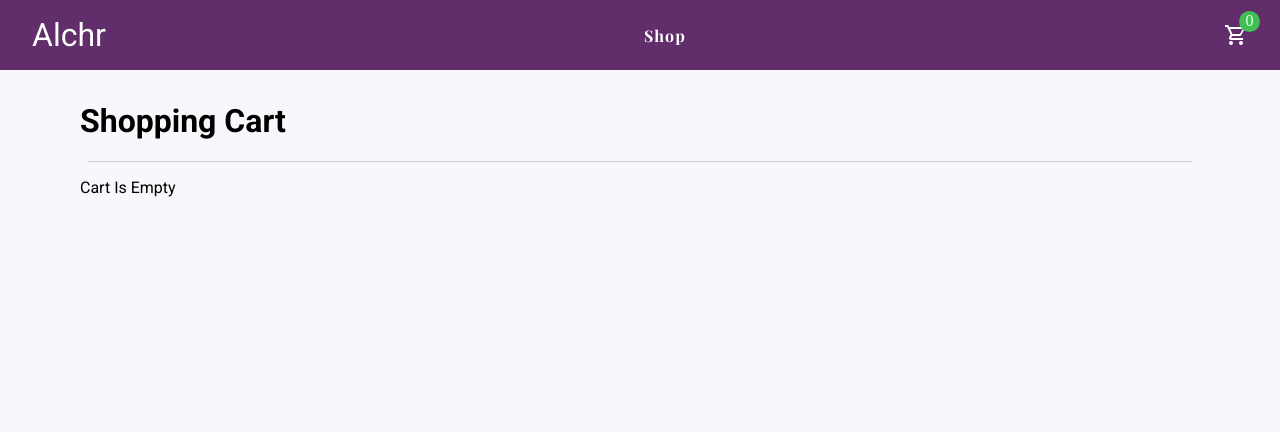
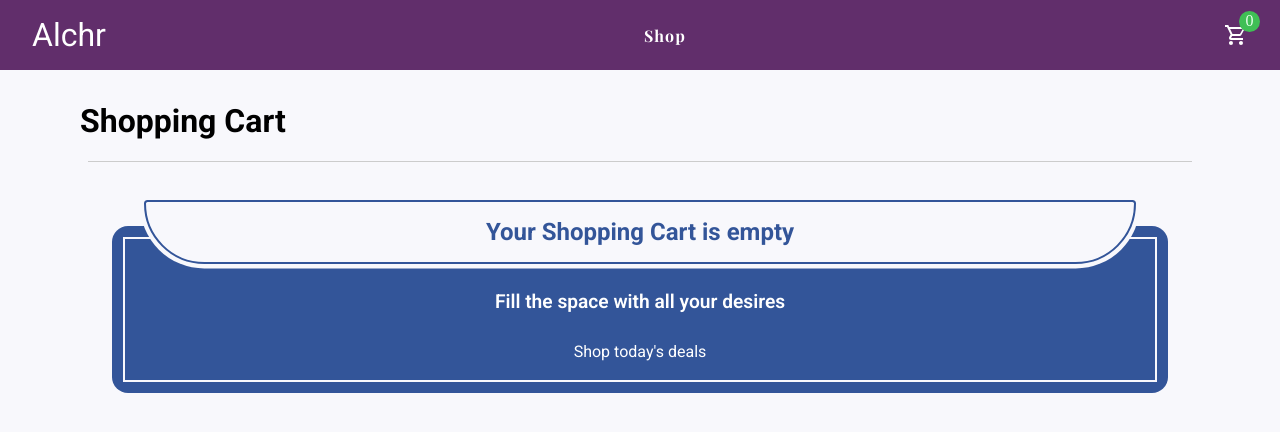
Before and after one commit to JosephDuvvani/shopping-cart, a React (Vite) app: page /cart in a window 1280 px wide. Shown: the top 432 px of the page. Built offline with nearby package versions, Linux system fonts and the light colour scheme; a web font is replaced by a local one.

Commit message:
Create a 'Cart is empty' component

```diff
--- a/src/components/CartItems.jsx
+++ b/src/components/CartItems.jsx
@@ -2,6 +2,7 @@ import { useContext } from "react"
 import { CartContext } from "../App";
 import styled from "styled-components";
 import Item from "./Item";
+import EmptyCart from "./EmptyCart";
 
 const List = styled.ul`
     list-style: none;
@@ -23,7 +24,7 @@ const CartItems = () => {
                                 <Item product={product} />
                             </li>
                         )) :
-                        <div>Cart Is Empty</div>
+                        <EmptyCart />
                 }
             </List>
         </div>
--- /dev/null
+++ b/src/components/EmptyCart.jsx
@@ -0,0 +1,80 @@
+import styled, { keyframes } from "styled-components";
+import { Link } from "react-router-dom";
+
+const pop = keyframes`
+    0% {
+        transform: scale(.9);
+    }
+    50% {
+        transform: scale(1.1);
+    }
+    100% {
+        transform: scale(1);
+    }
+`;
+
+const Wrapper = styled.div`
+    display: grid;
+    margin: 3rem 2rem 2rem;
+    padding: 0 2rem 2rem;
+    background-color: hsl(220, 50%, 40%);
+    border-radius: 1rem;
+    position: relative;
+    isolation: isolate;
+    animation: ${pop} 150ms ease-out forwards;
+
+    &::before {
+        content: '';
+        position: absolute;
+        inset: .7rem;
+        border: 2px solid hsl(240, 40%, 98%);
+        z-index: -1;
+    }
+`;
+const Heading = styled.h2`
+    text-align: center;
+    color: hsl(220, 50%, 40%);
+    background-color: hsl(240, 40%, 98%);
+    margin: 0;
+    padding: 1rem 2rem;
+    border: 2px solid hsl(220, 50%, 40%);
+    border-radius: .2em .2em 5rem 5rem;
+    box-shadow: 0 .5px 0 4px hsl(240, 40%, 98%);
+    position: relative;
+    top: -40%;
+`;
+const Para = styled.p`
+    font-size: 1.2em;
+    font-weight: 600;
+    text-align: center;
+    color: hsl(0, 0%, 100%);
+    margin-block: 0 1.5em;
+`;
+const StyledLink = styled(Link)`
+
+    text-decoration: none;
+    text-align: center;
+    color: hsl(0, 0%, 100%);
+    cursor: pointer;
+    justify-self: center;
+
+    &:hover {
+        text-decoration: underline;
+    }
+`;
+
+const EmptyCart = () => {
+    return (
+        <Wrapper>
+            <Heading>Your Shopping Cart is empty</Heading>
+            <Para>
+                Fill the space with all your desires
+            </Para>
+            <StyledLink to="/products">
+                Shop today's deals
+            </StyledLink>
+        </Wrapper>
+    );
+};
+
+export default EmptyCart;
```
